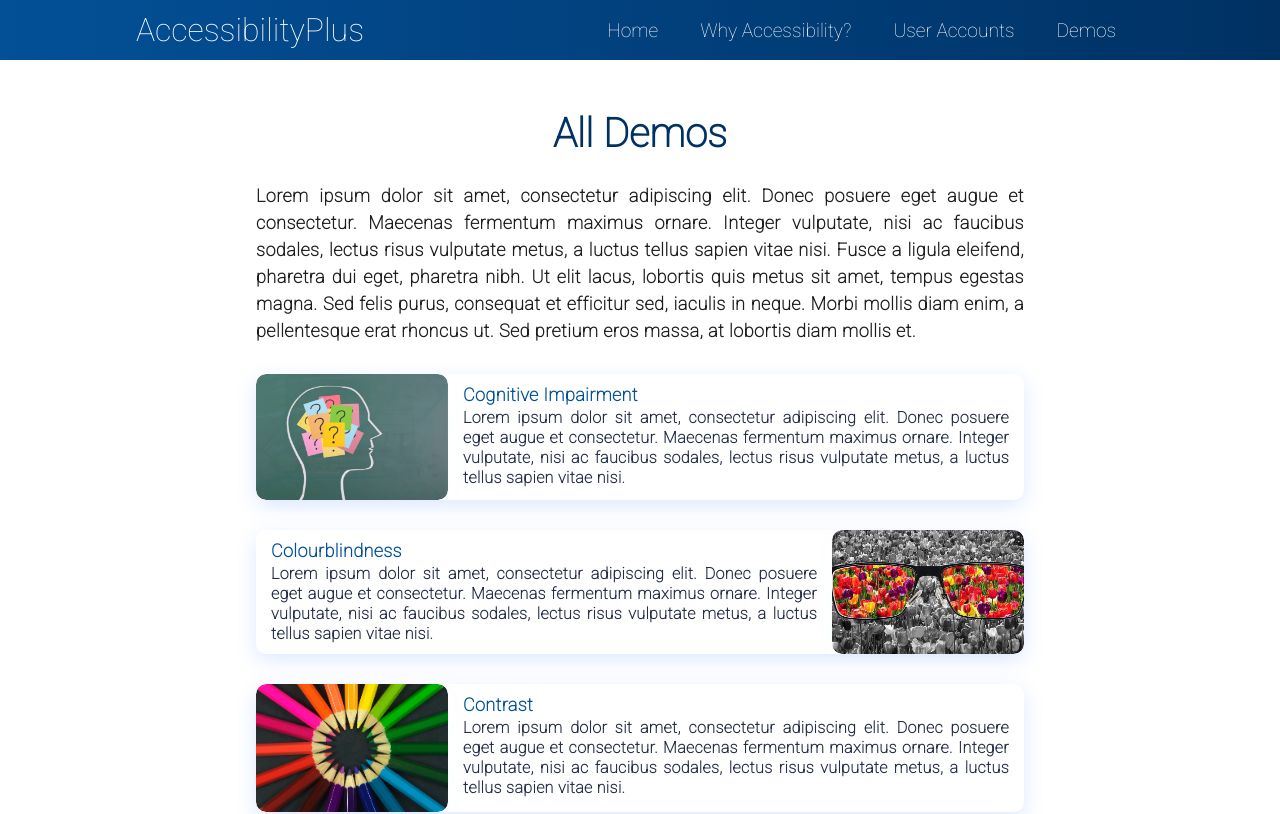
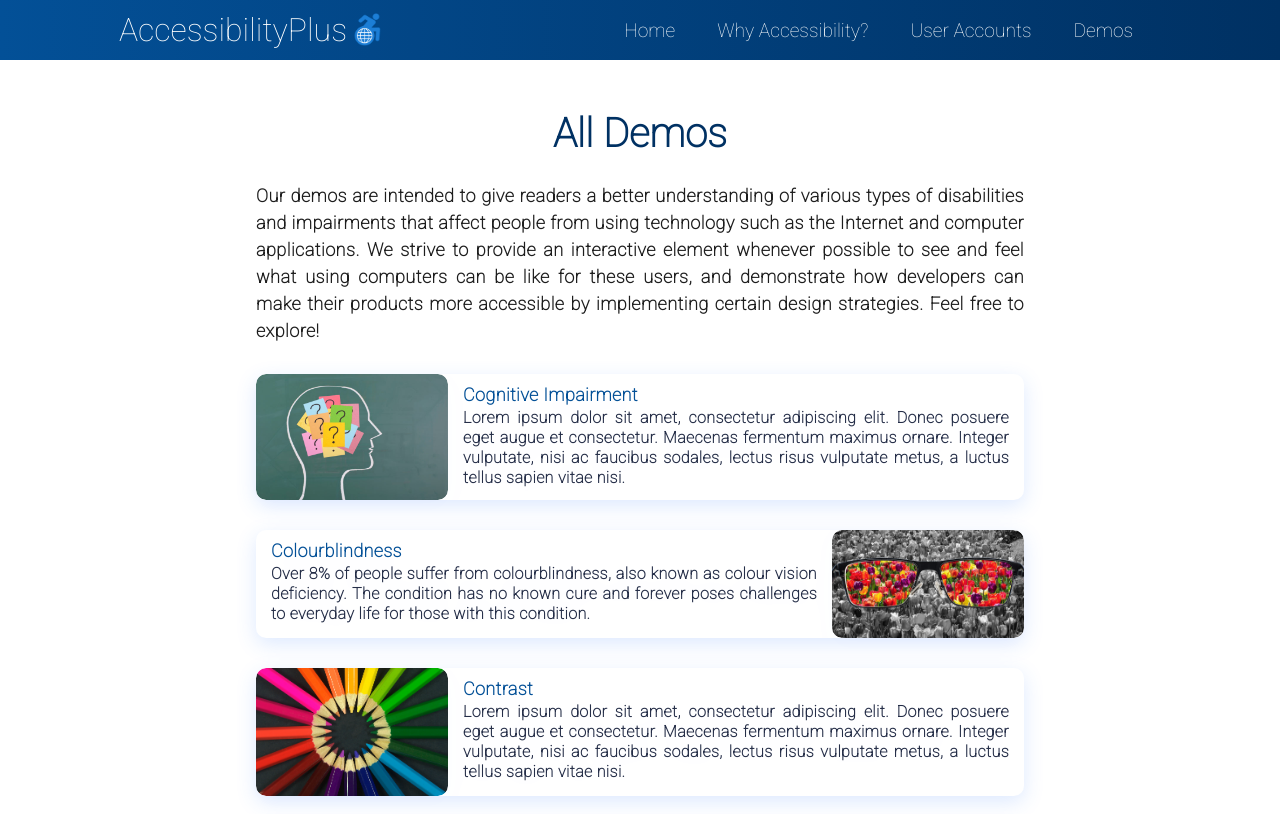
Before and after one commit to ivanchen28/AccessibilityPlus, a React (Create React App) app: page /demos in a window 1280 px wide. Shown: the top 814 px of the page. Built offline with nearby package versions, Linux system fonts and the light colour scheme.

Commit message:
Added header logo and fixed filler text on demos.

```diff
--- a/src/components/Navbar.css
+++ b/src/components/Navbar.css
@@ -8,6 +8,19 @@
     position: sticky;
     top: 0;
     z-index: 999;
+  }
+
+  .logo-figure {
+    max-height: 28px;
+    max-width: 28px;
+    margin-left: 6px;
+    object-fit: cover;
+    margin-bottom: 6px;
+  }
+
+  .logo {
+    width: 100%;
+    object-fit: cover;
   }
 
   .navbar-container {
--- a/src/components/Navbar.js
+++ b/src/components/Navbar.js
@@ -13,6 +13,12 @@ function Navbar() {
         <div className="navbar-container">
           <Link to="/" className="navbar-logo" onClick={closeMobileMenu}>
             AccessibilityPlus
+            <figure className='logo-figure'>
+              <img className='logo'
+                src="/images/logo.png"
+                alt="AccessibilityPlus Logo"
+              />
+            </figure>
           </Link>
           <div className='menu-icon' onClick={handleClick}>
             <i className={click ? 'fas fa-times' : 'fas fa-bars'}>
--- a/src/components/pages/Demos.js
+++ b/src/components/pages/Demos.js
@@ -9,7 +9,7 @@ function Demos() {
       <div className='standard-page'>
         <h1 className='header'>All Demos</h1>
         <p>
-          Lorem ipsum dolor sit amet, consectetur adipiscing elit. Donec posuere eget augue et consectetur. Maecenas fermentum maximus ornare. Integer vulputate, nisi ac faucibus sodales, lectus risus vulputate metus, a luctus tellus sapien vitae nisi. Fusce a ligula eleifend, pharetra dui eget, pharetra nibh. Ut elit lacus, lobortis quis metus sit amet, tempus egestas magna. Sed felis purus, consequat et efficitur sed, iaculis in neque. Morbi mollis diam enim, a pellentesque erat rhoncus ut. Sed pretium eros massa, at lobortis diam mollis et.
+          Our demos are intended to give readers a better understanding of various types of disabilities and impairments that affect people from using technology such as the Internet and computer applications. We strive to provide an interactive element whenever possible to see and feel what using computers can be like for these users, and demonstrate how developers can make their products more accessible by implementing certain design strategies. Feel free to explore!
         </p>
 
         <div className='strip-holder'>
@@ -25,7 +25,7 @@ function Demos() {
           <StripItem
             src="/images/demos/colourblindness/main-card.jpg"
             title='Colourblindness'
-            text="Lorem ipsum dolor sit amet, consectetur adipiscing elit. Donec posuere eget augue et consectetur. Maecenas fermentum maximus ornare. Integer vulputate, nisi ac faucibus sodales, lectus risus vulputate metus, a luctus tellus sapien vitae nisi."
+            text="Over 8% of people suffer from colourblindness, also known as colour vision deficiency. The condition has no known cure and forever poses challenges to everyday life for those with this condition."
             path='/demos/colourblindness'
             reverse='true'
           />
```
Also changed, not shown: public/images/logo.png (added).
